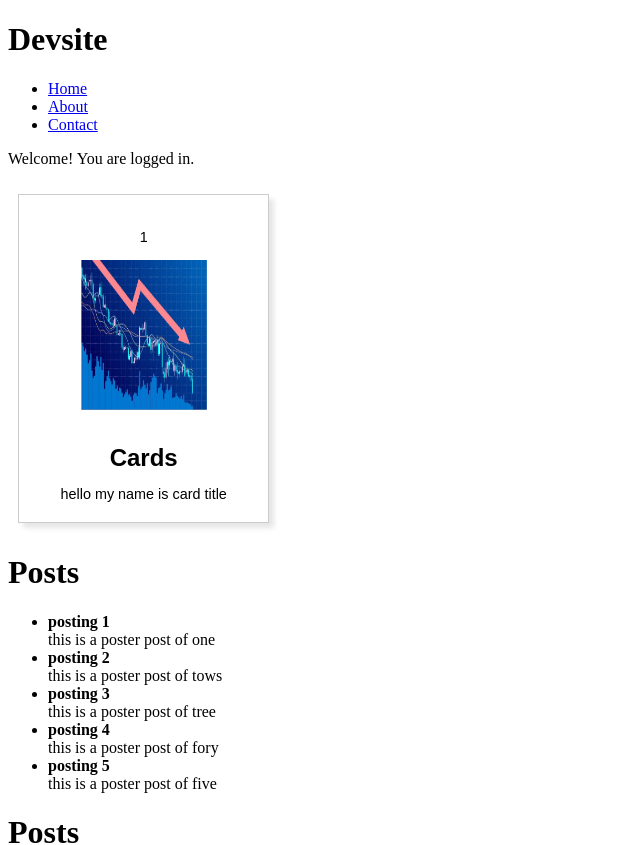
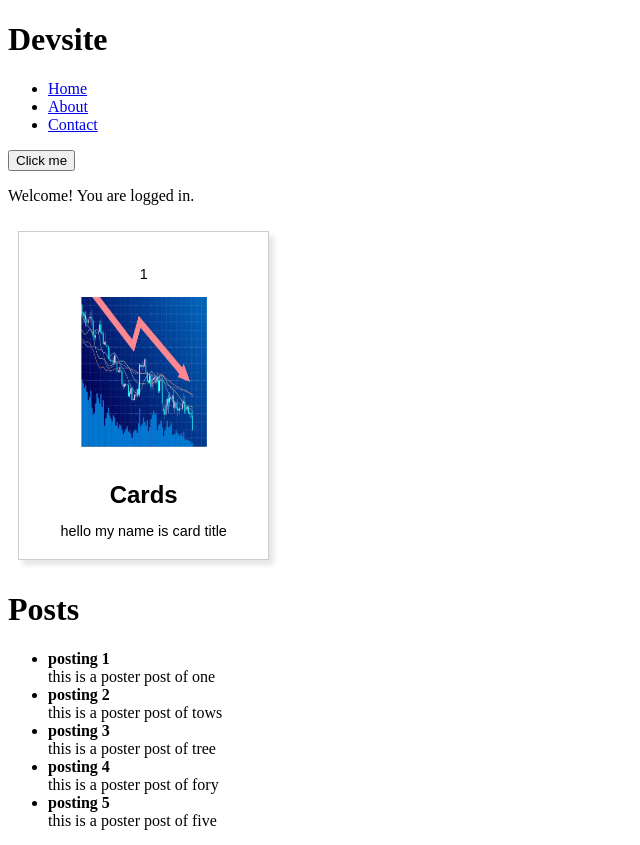
Before and after one commit to GLin04/Devsite, a React (Vite) app: page / in a window 1280 px wide. Shown: the top 845 px of the page, without its empty margins (0-640 px from the left). Built offline with nearby package versions, Linux system fonts and the light colour scheme.

Commit message:
feat: added button jsx component to render button element which logs a message when pressed

```diff
--- a/src/App.jsx
+++ b/src/App.jsx
@@ -3,6 +3,7 @@ import Footer from './Footer.jsx'
 import Card from './Card.jsx'
 import LoginCheck from './LoginCheck.jsx'
 import Posts from './Posts.jsx'
+import Button from './Button.jsx'
 
 
 function App() {
@@ -22,6 +23,7 @@ function App() {
     return(
         <>
             <Header/>
+            <Button/>
             <LoginCheck isLoggedIn={true} />
             <Card number={1} title="Cards" description="hello my name is card title"/>
             <Posts items={posts}/>
--- /dev/null
+++ b/src/Button.jsx
@@ -0,0 +1,18 @@
+
+function Button() {
+
+    let count = 0;
+    const handleClick2 = (name) => {
+        if (count < 5) {
+            console.log(`${name} Button clicked ${count} time${count > 1 ? 's' : ''}`);
+        } else {
+            console.log(`${name} alright bud you have clicked me ${count} time${count > 1 ? 's' : ''}`);
+        }
+    count++;
+    }
+
+  return <button onClick={() => handleClick2("superman")}>Click me</button>;
+
+}
+
+export default Button;
```
